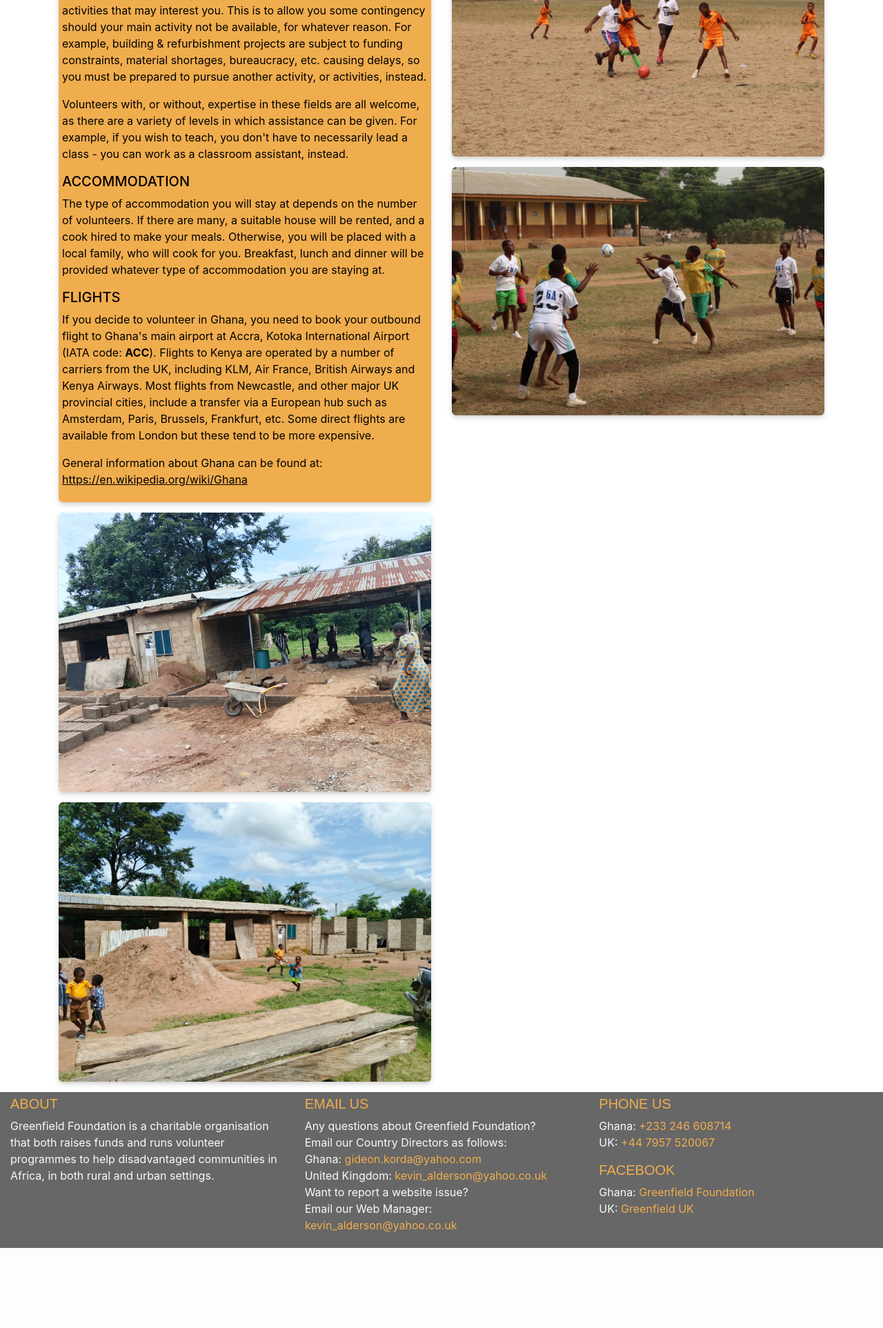
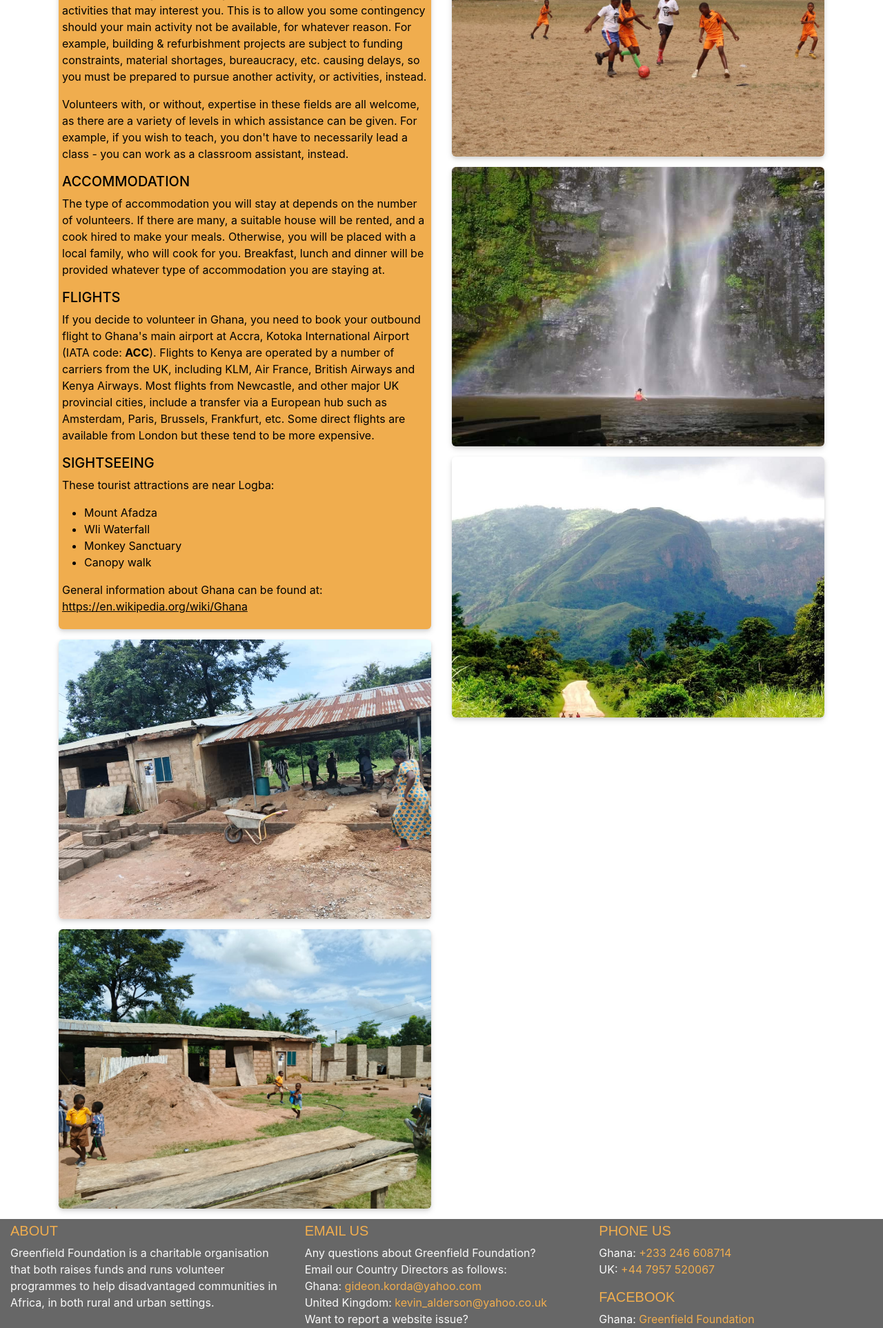
Before and after one commit to kevald1963/greenfield-africa, a Flask app: page /volunteeringghana in a window 1280 px wide. Shown: the part 1090-3015 px from the top of the page at 69% size. Before the commit the page ends 2899 px from the top, so only its background shows below. Run offline with Flask 2, Linux system fonts and the light colour scheme.

Commit message:
Added sightseeing info and related images to Ghana volunteering page.

```diff
--- a/templates/volunteeringghana.html
+++ b/templates/volunteeringghana.html
@@ -75,6 +75,17 @@
                 such as Amsterdam, Paris, Brussels, Frankfurt, etc. Some direct flights are available from London but
                 these tend to be more expensive.
             </p>
+
+            <h5>SIGHTSEEING</h5>
+            <p>
+                These tourist attractions are near Logba:
+            </p>
+            <ul>
+                <li>Mount Afadza</li>
+                <li>Wli Waterfall</li>
+                <li>Monkey Sanctuary</li>
+                <li>Canopy walk</li>
+            </ul>
             <p>
                 General information about Ghana can be found at:<br>
                 <a class="orange-panel-link" target="_blank" href="https://en.wikipedia.org/wiki/Ghana">https://en.wikipedia.org/wiki/Ghana</a>
@@ -84,16 +95,16 @@
         <!-- /.TEXT PANEL-->
 
         <!-- IMAGE -->
-        <div data-toggle="tooltip" data-placement="top" title="">
+        <div data-toggle="tooltip" data-placement="top" title="The old school at Logba.">
             <img class="group-image image-activity" src="static/images/logba_old_school.jpg"
-                 alt="">
+                 alt="The old school at Logba.">
         </div>
         <!-- /.IMAGE -->
 
         <!-- IMAGE -->
-        <div data-toggle="tooltip" data-placement="top" title="">
+        <div data-toggle="tooltip" data-placement="top" title="Rebuilding Logba School">
             <img class="group-image image-activity" src="static/images/logba_school_rebuild.jpg"
-                 alt="">
+                 alt="Rebuilding Logba School">
         </div>
         <!-- /.IMAGE -->
     </div>
@@ -107,16 +118,23 @@
         </div>
 
         <!-- IMAGE -->
-        <div data-toggle="tooltip" data-placement="top" title="">
+        <div data-toggle="tooltip" data-placement="top" title="Schoolchildren playing football.">
             <img class="group-image image-activity" src="static/images/football_game.jpg"
-                 alt="">
+                 alt="Schoolchildren playing football.">
         </div>
         <!-- /.IMAGE -->
 
         <!-- IMAGE -->
-        <div data-toggle="tooltip" data-placement="top" title="">
-            <img class="group-image image-activity" src="static/images/volleyball_game.jpg"
-                 alt="">
+        <div data-toggle="tooltip" data-placement="top" title="Wli Waterfall near Logba.">
+            <img class="group-image image-activity" src="static/images/wli_waterfall.jpg"
+                 alt="Wli Waterfall near Logba.">
+        </div>
+        <!-- /.IMAGE -->
+
+        <!-- IMAGE -->
+        <div data-toggle="tooltip" data-placement="top" title="Ghana's highest mountain, Mount Afadza, near Logba.">
+            <img class="group-image image-activity" src="static/images/mount_afadza.jpg"
+                 alt="Ghana's highest mountain, Mount Afadza, near Logba.">
         </div>
         <!-- /.IMAGE -->
 
```
Also changed, not shown: static/images/mount_afadza.jpg (added).
